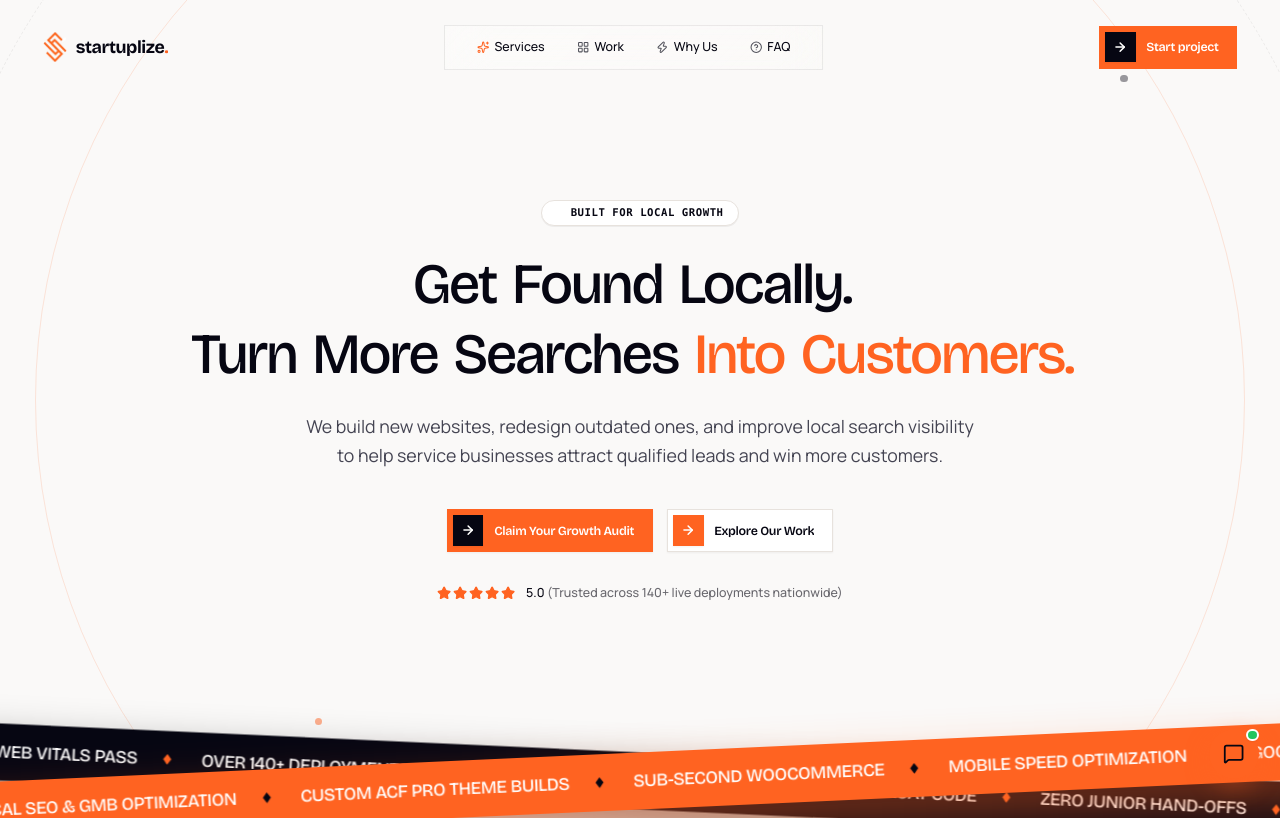
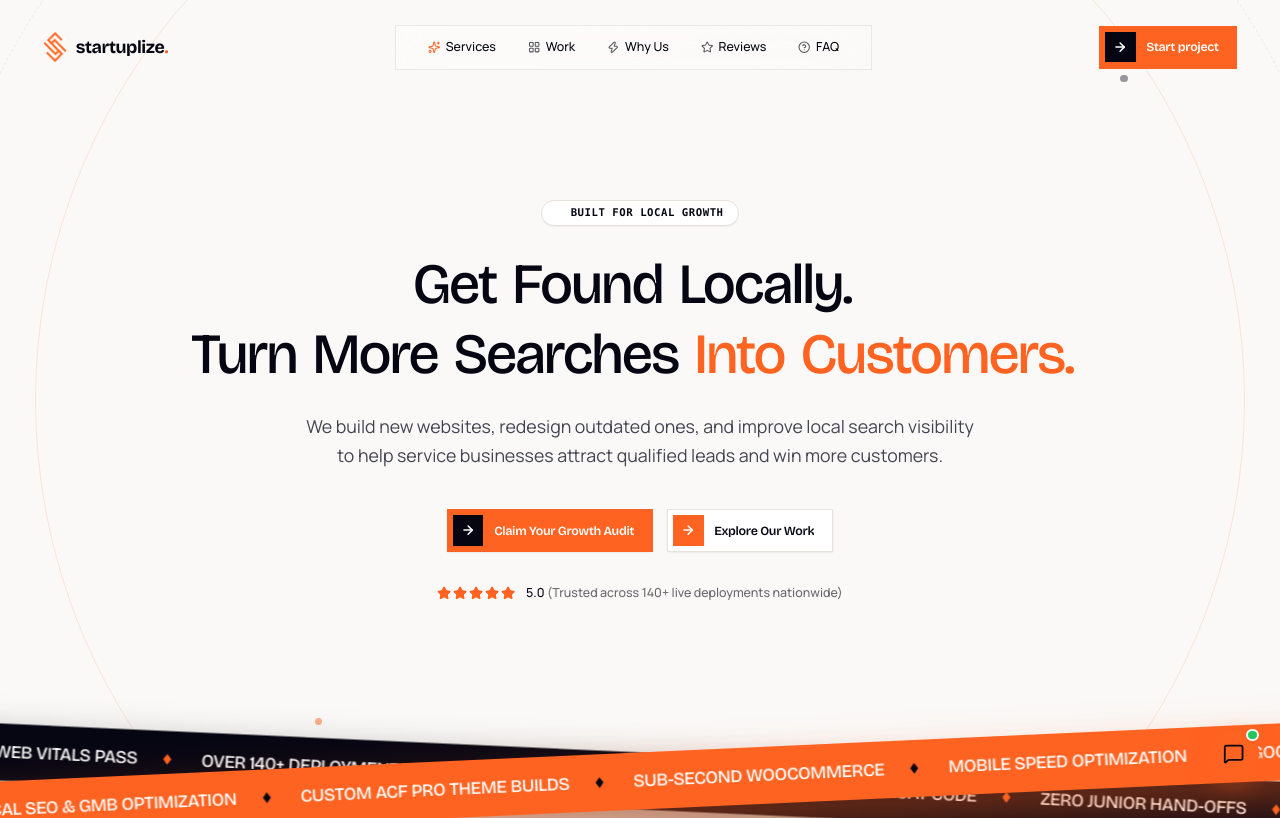
Before and after one commit to Mahathir-Gunjon/Startuplize, a Next.js app: page / in a window 1280 px wide. Shown: the top 818 px of the page. Built offline with nearby package versions, Linux system fonts and the light colour scheme.

Commit message:
feat: add Reviews navigation menu option linking to client feedback section

```diff
--- a/src/components/layout/Header.tsx
+++ b/src/components/layout/Header.tsx
@@ -2,7 +2,7 @@
 
 import React, { useState, useEffect, useRef } from 'react';
 import { motion, AnimatePresence } from 'framer-motion';
-import { Sparkles, LayoutGrid, Zap, HelpCircle, ArrowUpRight, Menu, X } from 'lucide-react';
+import { Sparkles, LayoutGrid, Zap, HelpCircle, ArrowUpRight, Menu, X, Star } from 'lucide-react';
 import { PillButton } from '@/components/ui/PillButton';
 
 interface HeaderProps {
@@ -79,6 +79,7 @@
     { label: 'Services', href: '/#services', icon: Sparkles },
     { label: 'Work', href: '/#works', icon: LayoutGrid },
     { label: 'Why Us', href: '/#why-us', icon: Zap },
+    { label: 'Reviews', href: '/#reviews', icon: Star },
     { label: 'FAQ', href: '/#faq', icon: HelpCircle },
   ];
 
@@ -219,7 +220,7 @@
 
                     {/* Upward pointer notch pointing directly to Services pill */}
                     <div
-                      className={`absolute -top-2 w-4 h-4 bg-white rotate-45 border-l border-t border-[#e7e2dd] ${isScrolled ? 'left-[calc(50%-130px)]' : 'left-[calc(50%-120px)]'
+                      className={`absolute -top-2 w-4 h-4 bg-white rotate-45 border-l border-t border-[#e7e2dd] ${isScrolled ? 'left-[calc(50%-160px)]' : 'left-[calc(50%-170px)]'
                         }`}
                     />
 
--- a/src/components/sections/TestimonialLaunchSection.tsx
+++ b/src/components/sections/TestimonialLaunchSection.tsx
@@ -152,7 +152,9 @@
   ];
 
   return (
-    <section id="testimonials" className="py-12 sm:py-16 md:py-24 lg:py-32 px-4 sm:px-6 lg:px-12 bg-[#faf9f8] select-none border-b border-[#e7e2dd] relative z-10 overflow-hidden">
+    <section id="reviews" className="py-12 sm:py-16 md:py-24 lg:py-32 px-4 sm:px-6 lg:px-12 bg-[#faf9f8] select-none border-b border-[#e7e2dd] relative z-10 overflow-hidden">
+      {/* Anchor for backward compatibility with #testimonials */}
+      <div id="testimonials" className="absolute -top-24 pointer-events-none opacity-0" />
       <div className="max-w-[84rem] mx-auto space-y-10 sm:space-y-14">
 
         {/* Section Header & Action */}
```
